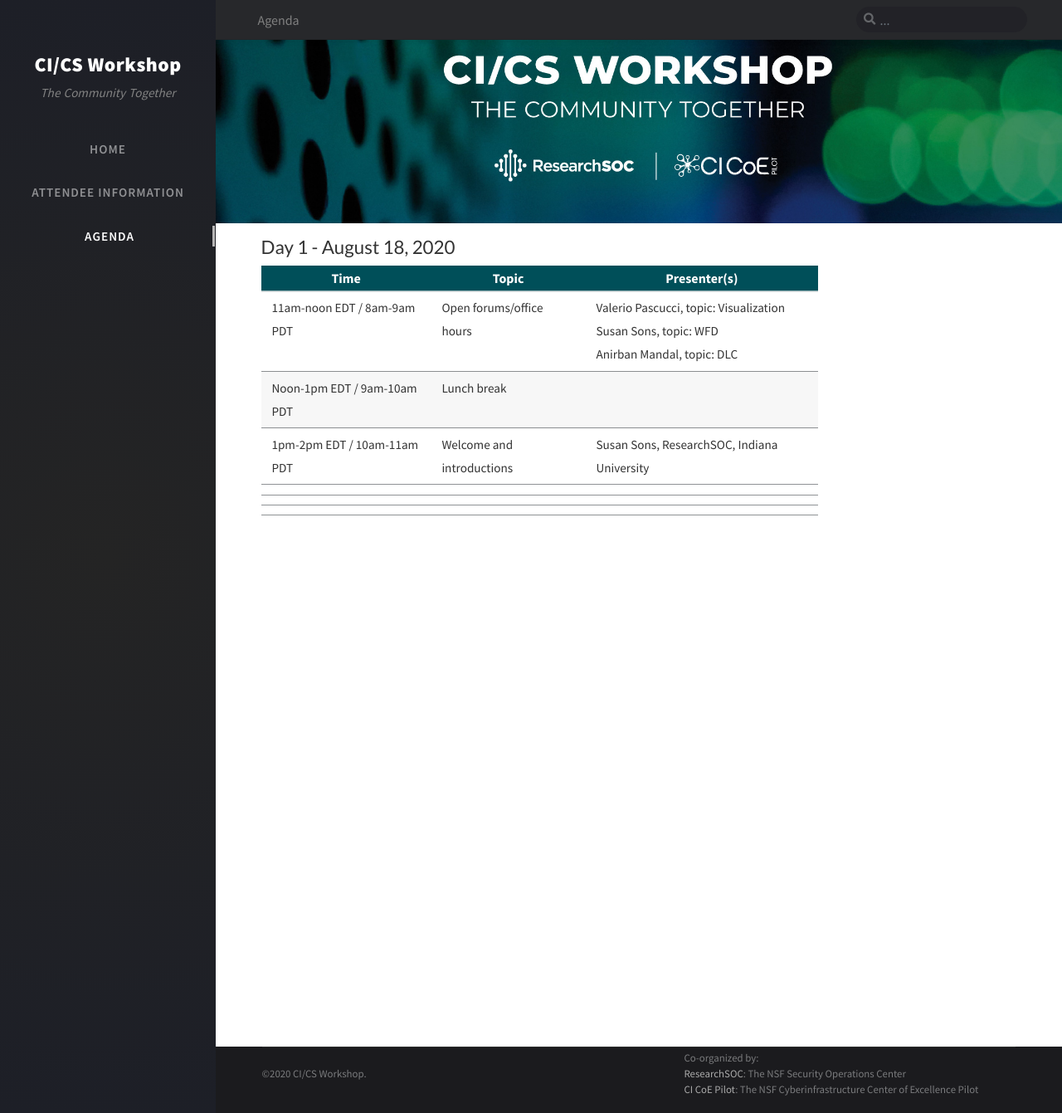
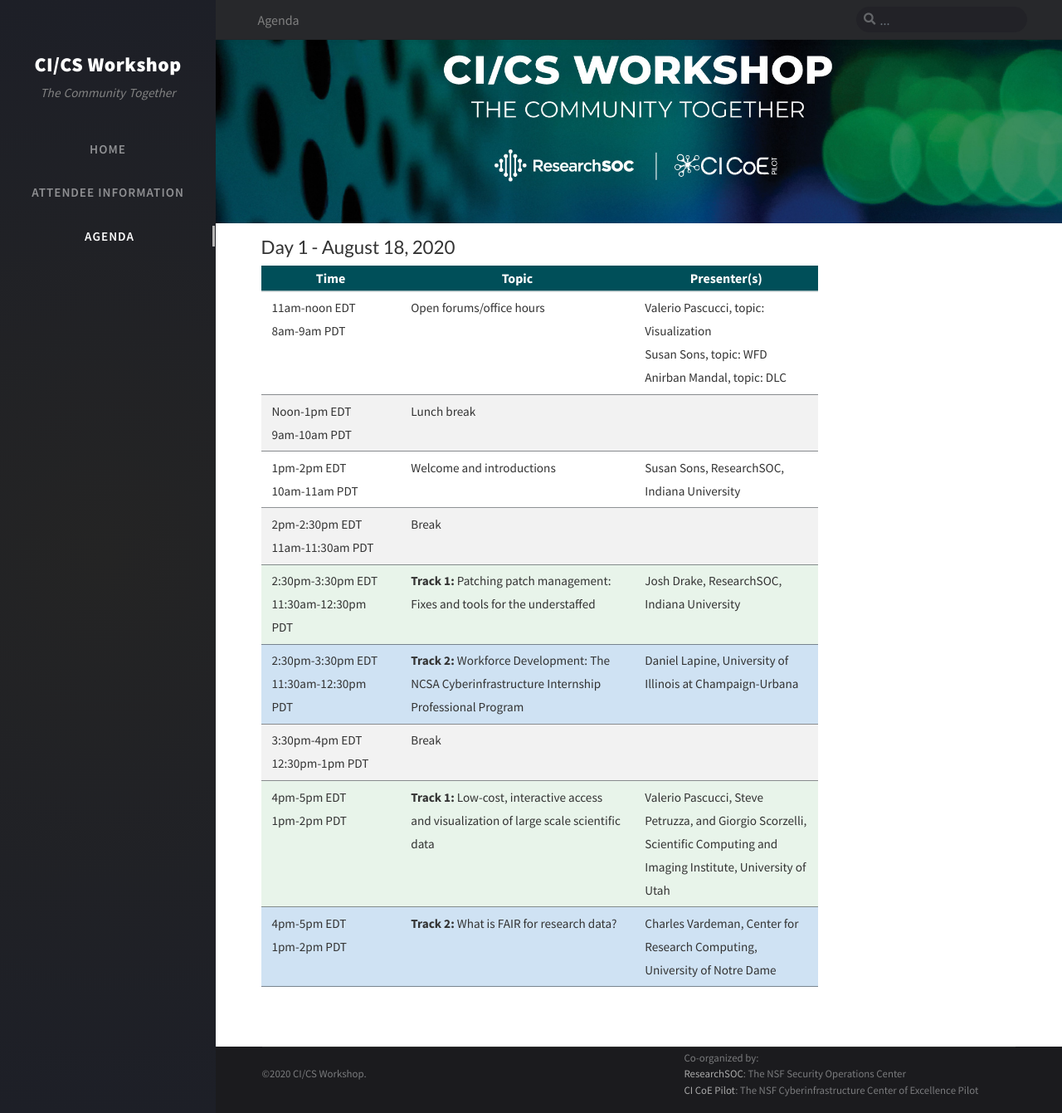
Before and after one commit to cics-workshop/cics-workshop.github.io, a Jekyll site: the page built from agenda.html, in a window 1280 px wide and 1341 px high. Shown: the whole window at 83% size. Built offline with Jekyll 4.4.1, drawn with Linux system fonts in a browser that asks for light colours; nearby versions of some CDN libraries; comment, search, counter and statistics services are not loaded.

Commit message:
drafting agenda

```diff
--- a/agenda.html
+++ b/agenda.html
@@ -8,43 +8,58 @@
 
 <table>
     <thead>
-    <th>Time</th>
+    <th style="width: 25%">Time</th>
     <th>Topic</th>
-    <th>Presenter(s)</th>
+    <th style="width: 33%">Presenter(s)</th>
     </thead>
     <tbody>
     <tr style="background-color: #fff">
-        <td>11am-noon EDT / 8am-9am PDT</td>
+        <td>11am-noon EDT <br/> 8am-9am PDT</td>
         <td>Open forums/office hours</td>
         <td>Valerio Pascucci, topic: Visualization<br/>
             Susan Sons, topic: WFD<br/>
             Anirban Mandal, topic: DLC
         </td>
     </tr>
-    <tr style="background-color: #f7f7f7">
-        <td>Noon-1pm EDT / 9am-10am PDT</td>
+    <tr style="background-color: #f2f2f2">
+        <td>Noon-1pm EDT <br/> 9am-10am PDT</td>
         <td>Lunch break</td>
         <td></td>
     </tr>
     <tr style="background-color: #fff">
-        <td>1pm-2pm EDT / 10am-11am PDT</td>
+        <td>1pm-2pm EDT <br/> 10am-11am PDT</td>
         <td>Welcome and introductions</td>
         <td>Susan Sons, ResearchSOC, Indiana University</td>
     </tr>
-    <tr style="background-color: #fff">
-        <td></td>
-        <td></td>
+    <tr style="background-color: #f2f2f2">
+        <td>2pm-2:30pm EDT <br/> 11am-11:30am PDT</td>
+        <td>Break</td>
         <td></td>
     </tr>
-    <tr style="background-color: #fff">
-        <td></td>
-        <td></td>
+    <tr style="background-color: #e8f4ea">
+        <td>2:30pm-3:30pm EDT <br/> 11:30am-12:30pm PDT</td>
+        <td><strong>Track 1:</strong> Patching patch management: Fixes and tools for the understaffed</td>
+        <td>Josh Drake, ResearchSOC, Indiana University</td>
+    </tr>
+    <tr style="background-color: #cfe2f3">
+        <td>2:30pm-3:30pm EDT <br/> 11:30am-12:30pm PDT</td>
+        <td><strong>Track 2:</strong> Workforce Development: The NCSA Cyberinfrastructure Internship Professional Program</td>
+        <td>Daniel Lapine, University of Illinois at Champaign-Urbana</td>
+    </tr>
+    <tr style="background-color: #f2f2f2">
+        <td>3:30pm-4pm EDT <br/> 12:30pm-1pm PDT</td>
+        <td>Break</td>
         <td></td>
     </tr>
-    <tr style="background-color: #fff">
-        <td></td>
-        <td></td>
-        <td></td>
+    <tr style="background-color: #e8f4ea">
+        <td>4pm-5pm EDT <br/> 1pm-2pm PDT</td>
+        <td><strong>Track 1:</strong> Low-cost, interactive access and visualization of large scale scientific data</td>
+        <td>Valerio Pascucci, Steve Petruzza, and Giorgio Scorzelli, Scientific Computing and Imaging Institute, University of Utah</td>
+    </tr>
+    <tr style="background-color: #cfe2f3">
+        <td>4pm-5pm EDT <br/> 1pm-2pm PDT</td>
+        <td><strong>Track 2:</strong> What is FAIR for research data?</td>
+        <td>Charles Vardeman, Center for Research Computing, University of Notre Dame</td>
     </tr>
     </tbody>
 </table>
```
